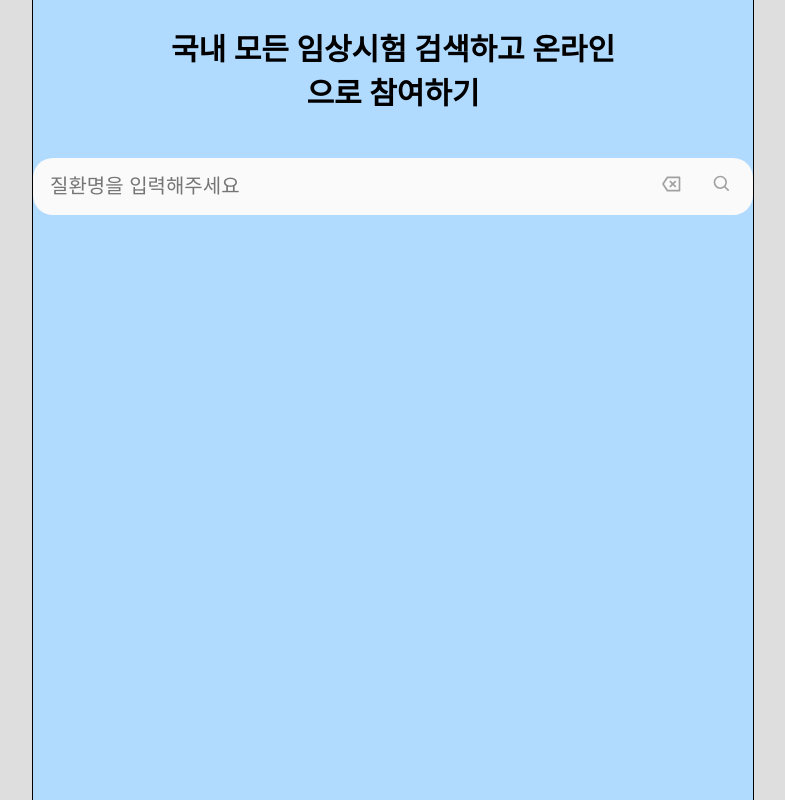
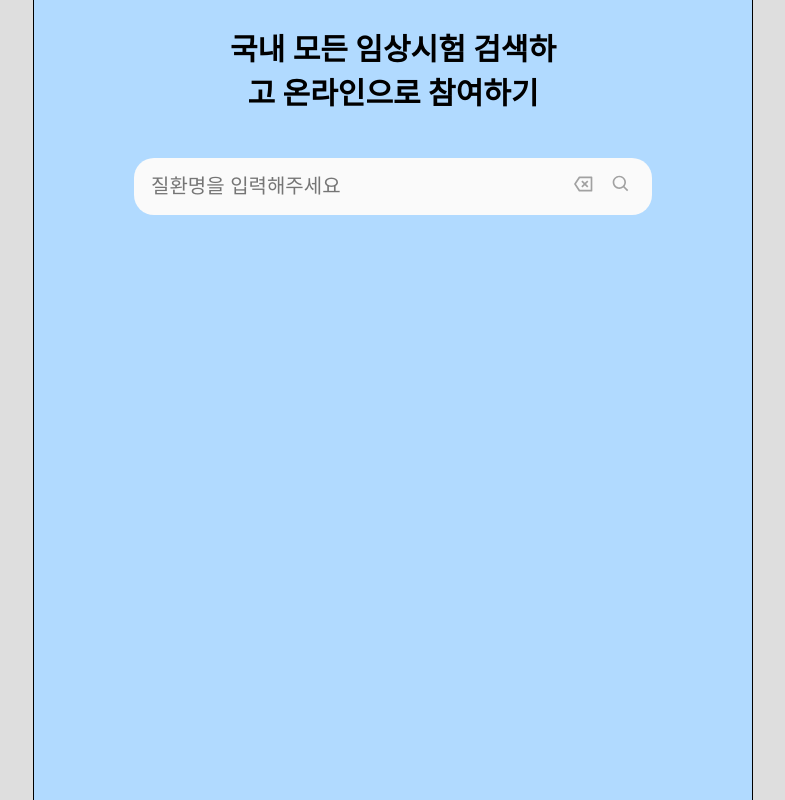
Before and after one commit to Hyeondoonge/pre-onboarding-11th-4, a React (Create React App) app: page / in a window 1280 px wide. Shown: the whole page, without its empty margins (247-1032 px from the left). Built offline with nearby package versions, Linux system fonts and the light colour scheme.

Commit message:
design: global style 설정

```diff
--- a/src/styles/GlobalStyle.ts
+++ b/src/styles/GlobalStyle.ts
@@ -1,6 +1,10 @@
 import { createGlobalStyle } from 'styled-components';
 
 const GlobalStyle = createGlobalStyle`
+  * {
+    box-sizing: border-box;
+  }
+
   html {
     background-color: #dedede;
   }
@@ -16,6 +20,7 @@ const GlobalStyle = createGlobalStyle`
     height: 100vh;
     width: 720px;
     background-color: ${(props) => props.theme.background};
+    padding: 0 100px;
   }
 `;
 
```
